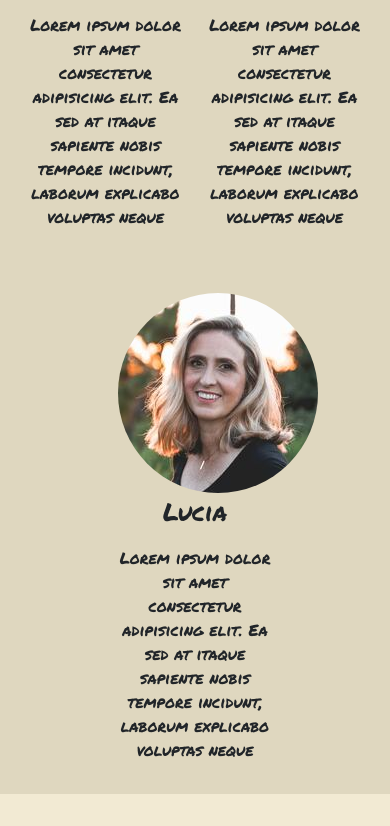
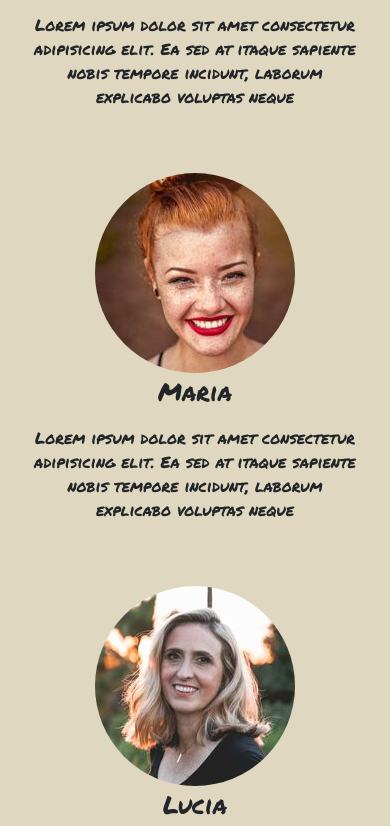
Before and after one commit to braianledantes/atodobarro, a plain HTML site: page index.html in a window 390 px wide. Shown: the part 2485-3311 px from the top of the page. Drawn offline with nearby package versions, Linux system fonts and the light colour scheme.

Commit message:
corregido error en sm de las opiniones de alumnos

```diff
--- a/index.html
+++ b/index.html
@@ -131,19 +131,19 @@
       <h2 class="text-center h1 p-3">Opiniones de alumnos</h2>
       <div class="container mt-4">
         <div class="row text-center row-gap-5 p-3">
-          <div class="col-lg-4 col-6">
+          <div class="col-12 col-lg-4 col-md-6">
             <img class="rounded-circle perfil-alumno-img" src="./assets/images/perfil-lucas.jpg" alt="una persona"">
             <p class=" fs-2">Lucas</p>
             <p>Lorem ipsum dolor sit amet consectetur adipisicing elit. Ea sed at itaque sapiente nobis tempore
               incidunt, laborum explicabo voluptas neque</p>
           </div>
-          <div class="col-lg-4 col-6">
+          <div class="col-12 col-lg-4 col-md-6">
             <img class="rounded-circle perfil-alumno-img" src="./assets/images/perfil-maria.jpg" alt="una persona"">
             <p class=" fs-2">Maria</p>
             <p>Lorem ipsum dolor sit amet consectetur adipisicing elit. Ea sed at itaque sapiente nobis tempore
               incidunt, laborum explicabo voluptas neque</p>
           </div>
-          <div class=" col-lg-4 col-6 m-auto">
+          <div class="col-12 col-lg-4 col-md-6 m-auto">
             <img class="rounded-circle perfil-alumno-img" src="./assets/images/perfil-lucia.jpg" alt="una persona"">
             <p class=" fs-2">Lucia</p>
             <p>Lorem ipsum dolor sit amet consectetur adipisicing elit. Ea sed at itaque sapiente nobis tempore
```
